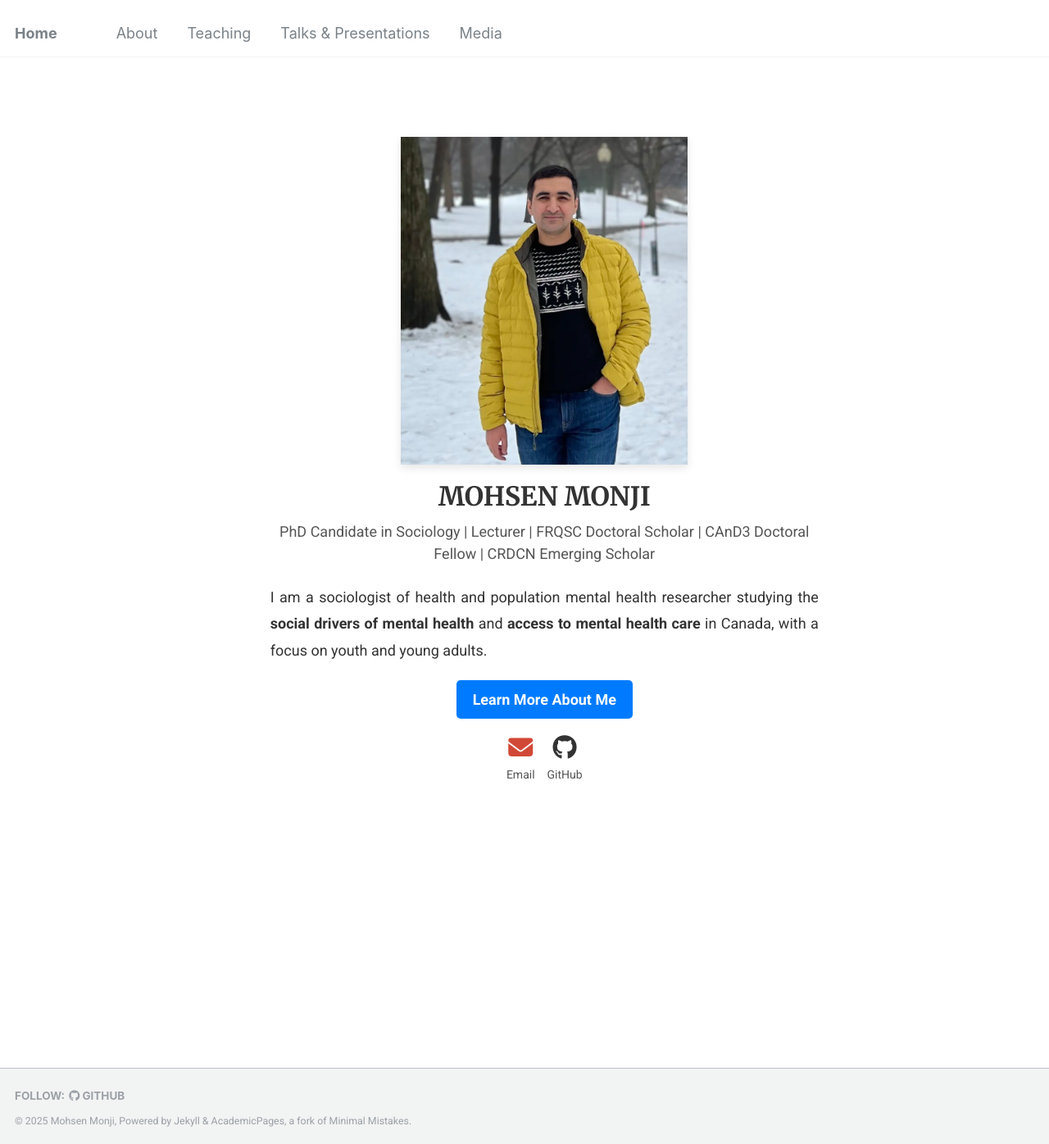
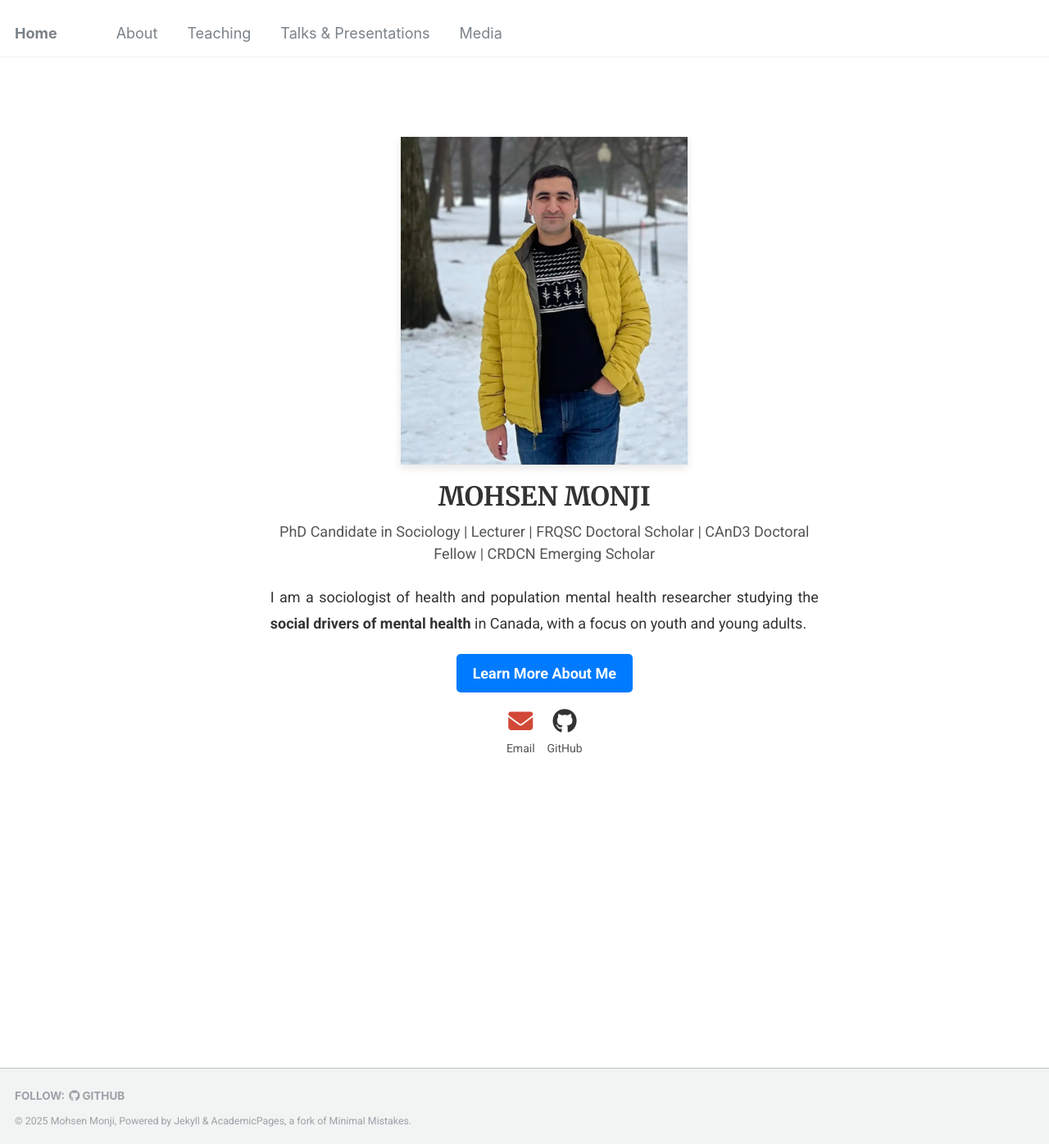
Before and after one commit to Mohsnmonji/mohsnmonji.github.io, a Jekyll site: the page built from _pages/front.md, in a window 1280 px wide and 1396 px high. Shown: the whole window at 82% size. Built offline with Jekyll 4.4.1, drawn with Linux system fonts in a browser that asks for light colours.

Commit message:
Update front.md

```diff
--- a/_pages/front.md
+++ b/_pages/front.md
@@ -27,7 +27,7 @@ hide_avatar: true
 
   <!-- Description -->
   <p style="font-size: 18px; color: #333; text-align: justify; line-height: 1.8; margin-bottom: 20px;">
-    I am a sociologist of health and population mental health researcher studying the <strong>social drivers of mental health</strong> and <strong>access to mental health care</strong> in Canada, with a focus on youth and young adults.
+    I am a sociologist of health and population mental health researcher studying the <strong>social drivers of mental health</strong> in Canada, with a focus on youth and young adults.
   </p>
 
   <!-- Button -->
```
